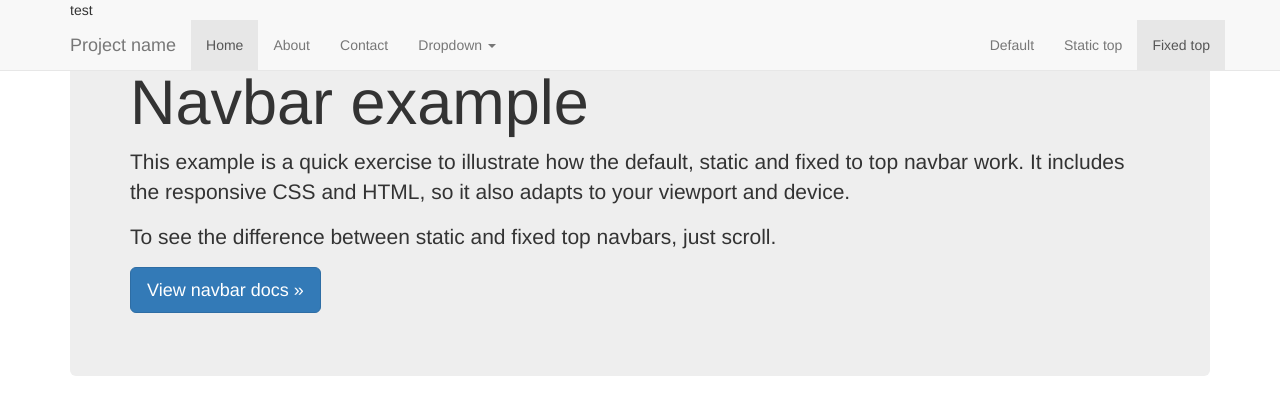
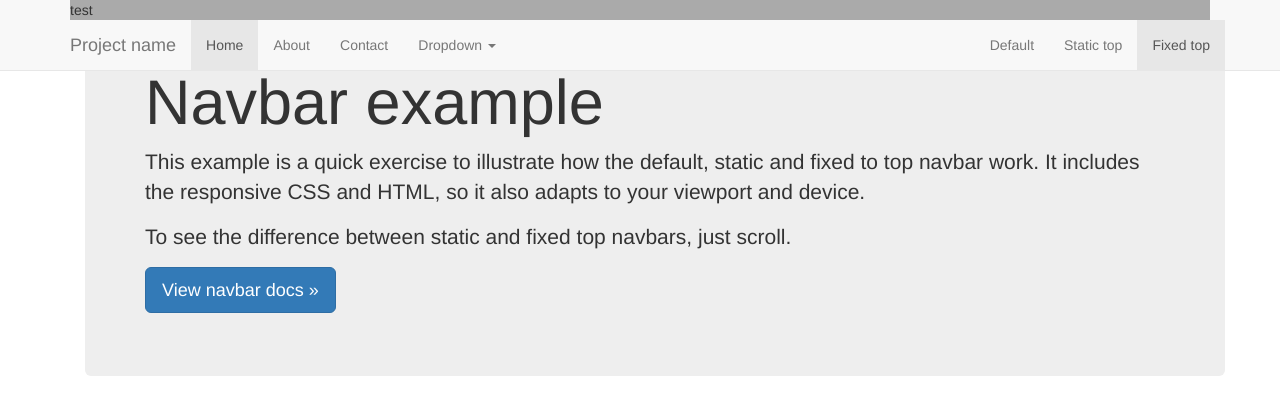
Before and after one commit to agalchavijaycalls/sonal, a plain HTML site: page trademoney/index.html in a window 1280 px wide. Drawn offline with Linux system fonts and the light colour scheme.

Commit message:
added project css with media query

```diff
--- /dev/null
+++ b/trademoney/css/app.css
@@ -0,0 +1,22 @@
+.header-top{
+    display: block;
+}
+
+
+@media (max-width: 767px) {
+    .header-top{
+        background-color: #eee;
+    }
+}
+
+@media (min-width: 768px) {
+    .header-top{
+        background-color: #aaa;
+    }
+}
+
+@media (min-width: 992px) {
+}
+
+@media (min-width: 1200px) {
+}
--- a/trademoney/index.html
+++ b/trademoney/index.html
@@ -6,16 +6,19 @@
     <meta name="viewport" content="width=device-width, initial-scale=1">
     <title>Home</title>
     <link rel="stylesheet" href="css/bootstrap.css">
+    <link rel="stylesheet" href="css/app.css">
+
     <script src="js/jquery-3.2.1.min.js"></script>
     <script src="js/bootstrap.js"></script>
 </head>
 <body>
-
+<div class="container">
     <nav class="navbar navbar-default navbar-fixed-top">
         <div class="container">
-        <div style="display: block;">test</div>
+            <div class="header-top">test</div>
             <div class="navbar-header">
-            <button type="button" class="navbar-toggle collapsed" data-toggle="collapse" data-target="#navbar" aria-expanded="false" aria-controls="navbar">
+                <button type="button" class="navbar-toggle collapsed" data-toggle="collapse" data-target="#navbar"
+                        aria-expanded="false" aria-controls="navbar">
                     <span class="sr-only">Toggle navigation</span>
                     <span class="icon-bar"></span>
                     <span class="icon-bar"></span>
@@ -30,7 +33,8 @@
                     <li><a href="#about">About</a></li>
                     <li><a href="#contact">Contact</a></li>
                     <li class="dropdown">
-                    <a href="#" class="dropdown-toggle" data-toggle="dropdown" role="button" aria-haspopup="true" aria-expanded="false">Dropdown <span class="caret"></span></a>
+                        <a href="#" class="dropdown-toggle" data-toggle="dropdown" role="button" aria-haspopup="true"
+                           aria-expanded="false">Dropdown <span class="caret"></span></a>
                         <ul class="dropdown-menu">
                             <li><a href="#">Action</a></li>
                             <li><a href="#">Another action</a></li>
@@ -56,7 +60,8 @@
         <!-- Main component for a primary marketing message or call to action -->
         <div class="jumbotron">
             <h1>Navbar example</h1>
-        <p>This example is a quick exercise to illustrate how the default, static and fixed to top navbar work. It includes the responsive CSS and HTML, so it also adapts to your viewport and device.</p>
+            <p>This example is a quick exercise to illustrate how the default, static and fixed to top navbar work. It
+                includes the responsive CSS and HTML, so it also adapts to your viewport and device.</p>
             <p>To see the difference between static and fixed top navbars, just scroll.</p>
             <p>
                 <a class="btn btn-lg btn-primary" href="../../components/#navbar" role="button">View navbar docs »</a>
@@ -64,6 +69,6 @@
         </div>
 
     </div>
-
+</div>
 </body>
 </html>
```
Lines whose indentation alone changed are shown as unchanged.
